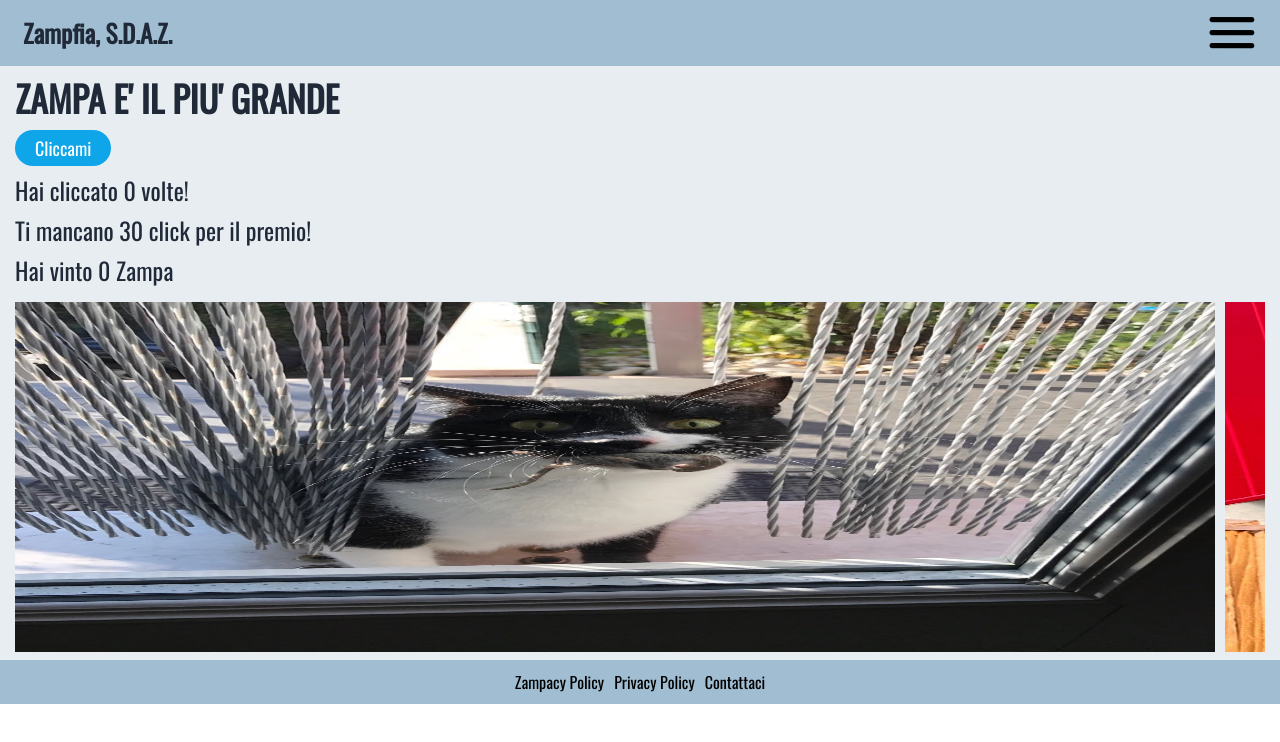
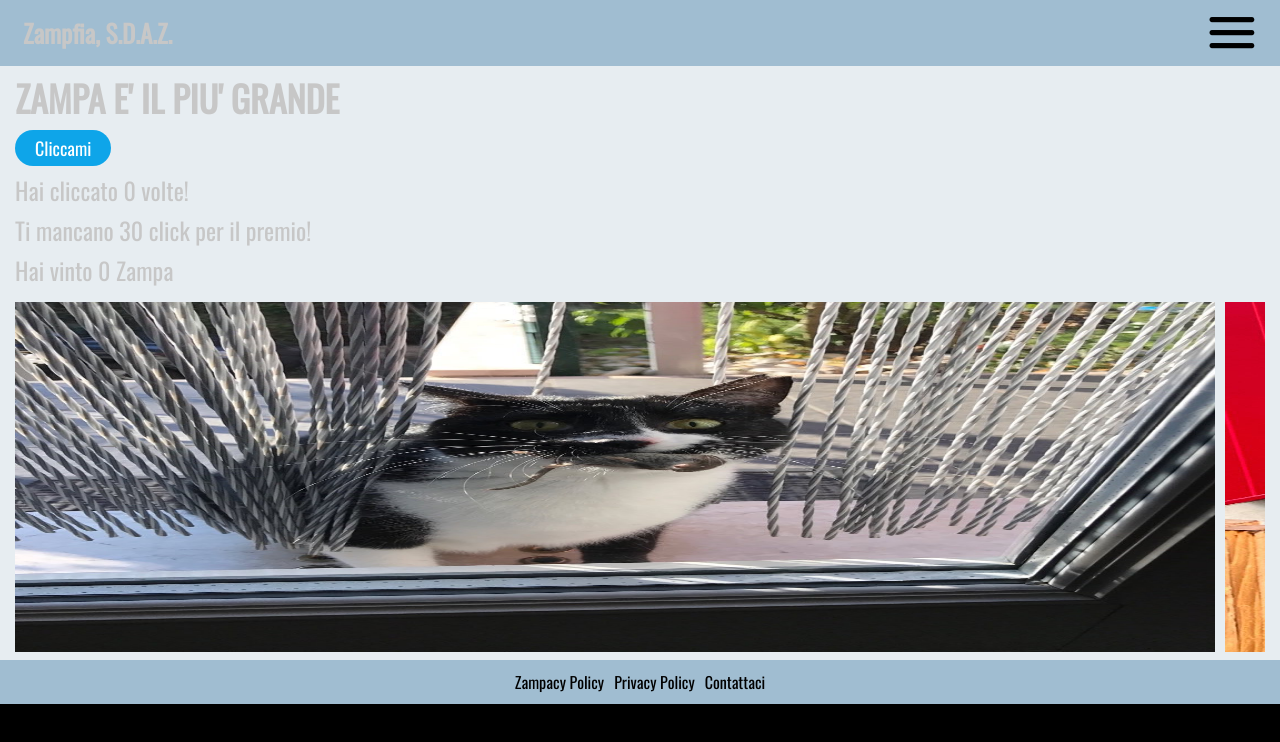
Before and after one commit to zampfia/zampfia.github.io, a Next.js app: page / in a window 1280 px wide. Shown: the top 742 px of the page. Built offline with nearby package versions, Linux system fonts and the light colour scheme.

Commit message:
Added default theme to daisyui
[add]

```diff
--- a/app/layout.tsx
+++ b/app/layout.tsx
@@ -8,7 +8,7 @@ export const metadata = {
 
 export default function RootLayout({ children }) {
     return (
-        <html lang="en">
+        <html data-theme="primary_theme" lang="en">
             <body>
                 <Layout />
                 {children}
--- a/tailwind.config.js
+++ b/tailwind.config.js
@@ -18,5 +18,15 @@ module.exports = {
             },
         },
     },
+    daisyui: {
+        themes: [
+            {
+                primary_theme: {
+                    primary: "#a0bdd1",
+                    secondary: "#0ea5e9",
+                },
+            },
+        ],
+    },
     plugins: [require("daisyui")],
 };
```
